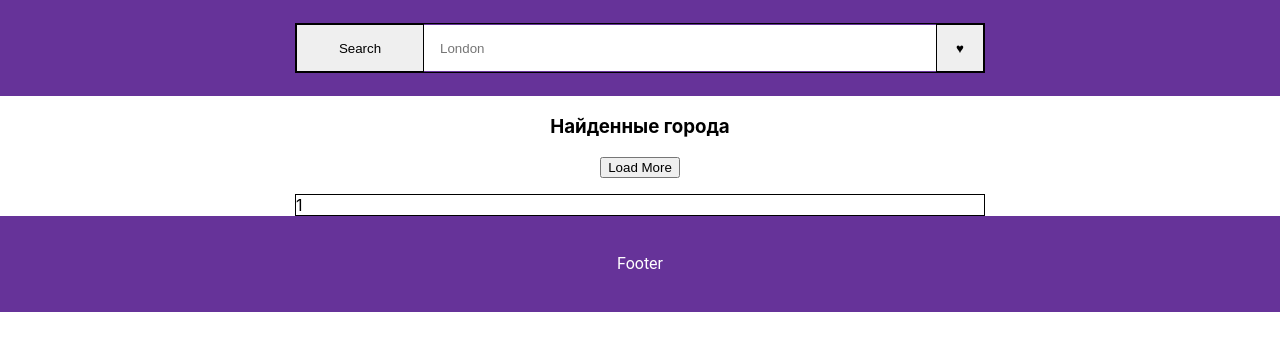
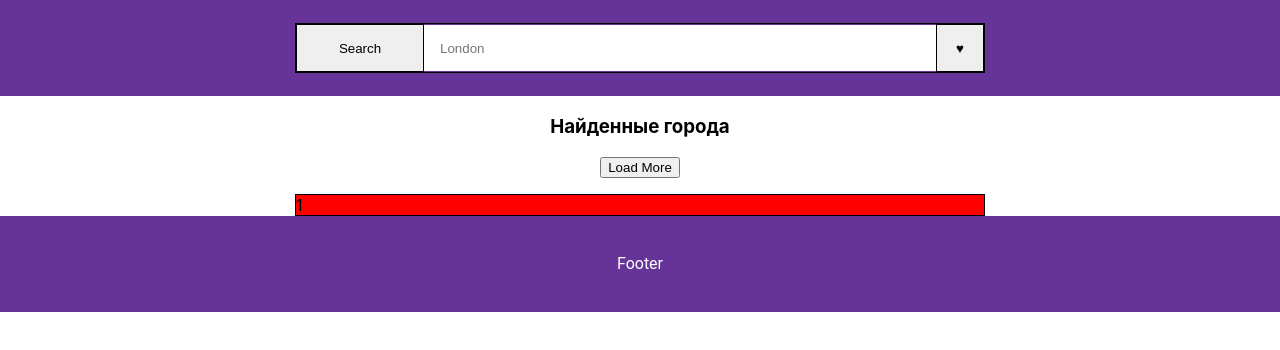
Before and after one commit to antoinesolovyov/nestoria-react-app, a React (Create React App) app: page / in a window 1280 px wide. Shown: the top 350 px of the page. Built offline with nearby package versions, Linux system fonts and the light colour scheme.

Commit message:
Bug fixed

```diff
--- a/src/components/CityComponent/City.css
+++ b/src/components/CityComponent/City.css
@@ -24,7 +24,6 @@ img {
     float: left;
     width: 48px;
     height: 128px;
-    background: red;
     border: none;
     outline: none;
 }
--- a/src/components/PaginationComponent/Pagination.css
+++ b/src/components/PaginationComponent/Pagination.css
@@ -0,0 +1,7 @@
+.red {
+    background: red;;
+}
+
+.white {
+    background: white;;
+}
--- a/src/components/PaginationComponent/Pagination.jsx
+++ b/src/components/PaginationComponent/Pagination.jsx
@@ -5,8 +5,6 @@ import "./Pagination.css";
 class Pagination extends React.Component {
     onClickHandler = event => {
         this.props.onPaginationClick(event.target.id);
-
-        this.setState({ page: event.target.id });
     };
 
     pagination = (left, right) => {
@@ -14,7 +12,11 @@ class Pagination extends React.Component {
 
         for (let i = left; i <= right; i++) {
             list.push(
-                <li key={i} id={i} onClick={this.onClickHandler}>
+                <li
+                key={i}
+                id={i}
+                className={this.props.page == i ? "red" : "white"}
+                onClick={this.onClickHandler}>
                     {i}
                 </li>
             );
@@ -29,7 +31,7 @@ class Pagination extends React.Component {
 
         if (total < 5) {
             return <ul>{this.pagination(1, total)}</ul>;
-        } else if (total >= 5 && page < 3) {
+        } else if (total >= 5 && page <= 3) {
             return <ul>{this.pagination(1, 5)}</ul>;
         } else if (page > 3 && page < total - 2) {
             return <ul>{this.pagination(+page - 2, +page + 2)}</ul>;
```
